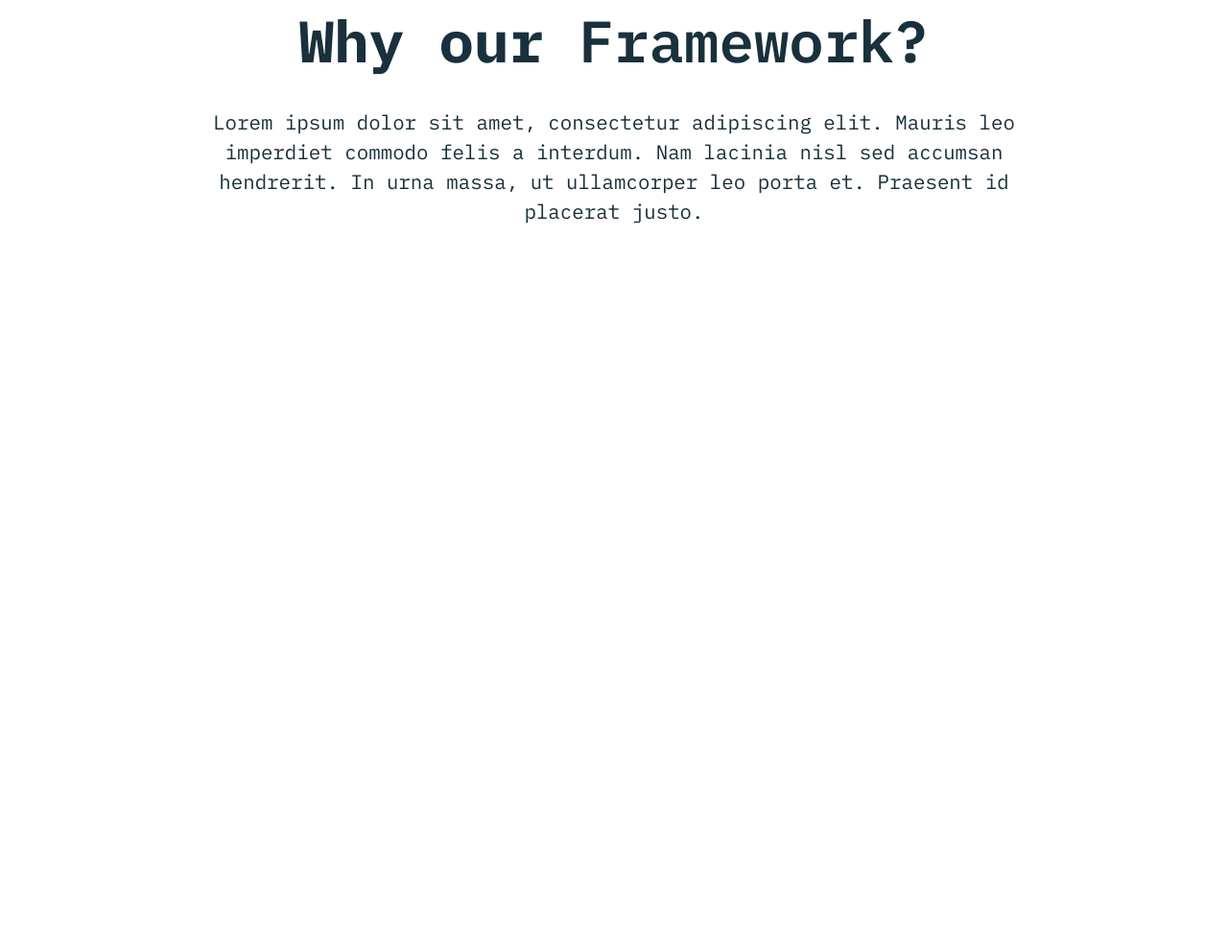
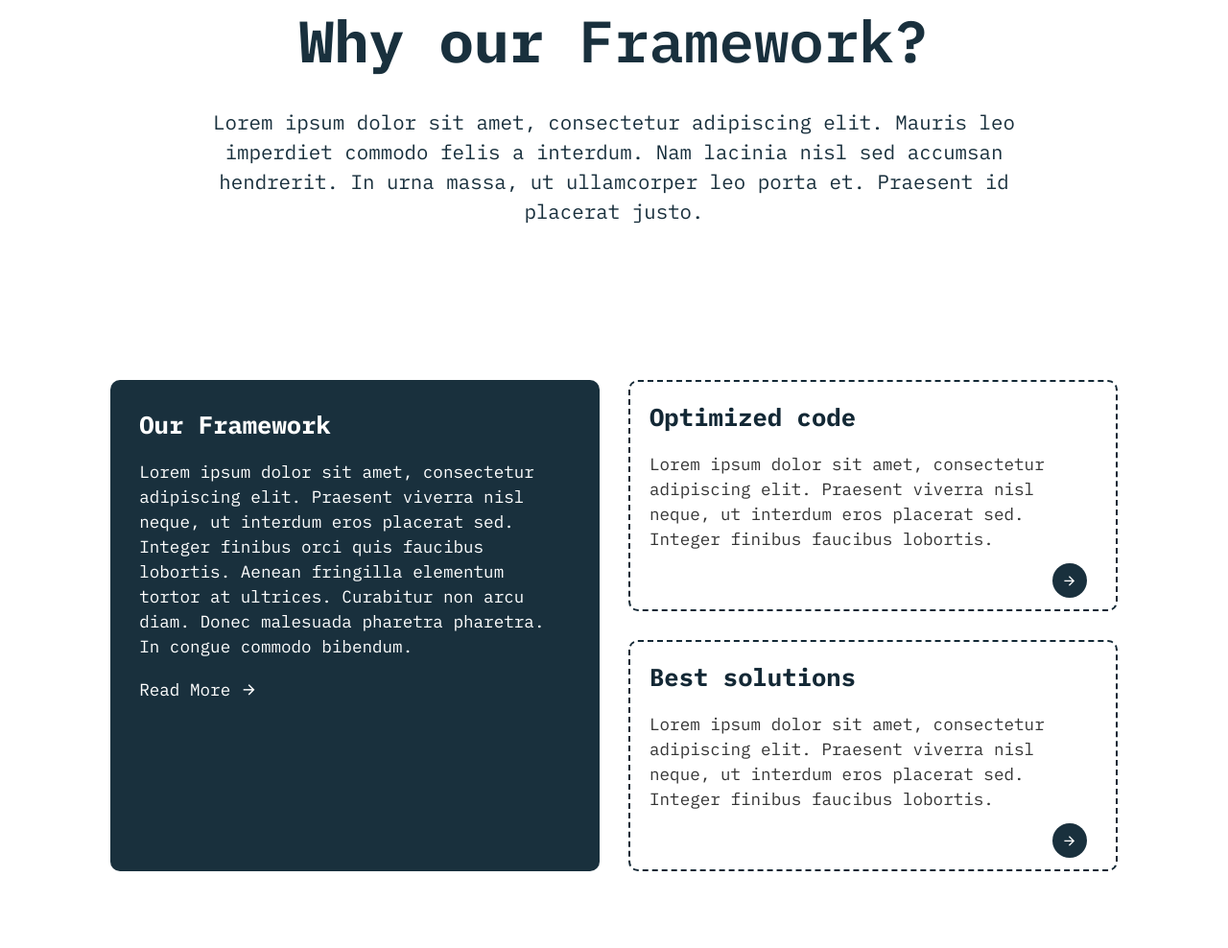
Before and after one commit to borhansiddque/web_development_framework, a plain HTML site: page index.html in a window 1280 px wide. Shown: the part 3062-4050 px from the top of the page at 96% size. Before the commit the page ends 3378 px from the top, so only its background shows below. Drawn offline with nearby package versions, Linux system fonts and the light colour scheme.

Commit message:
Framework Information Section Added

```diff
--- a/assets/css/responsive.css
+++ b/assets/css/responsive.css
@@ -54,6 +54,10 @@
         width: 100%;
         text-align: center;
     }
+
+    .framework-information-container {
+        grid-template-columns: 1fr;
+    }
 }
 
 @media screen and (max-width:576px) {
--- a/assets/css/style.css
+++ b/assets/css/style.css
@@ -377,3 +377,81 @@ nav {
 }
 
 /* Why our Framework End */
+
+/* Framework Information Section Start */
+.framework-information {
+    padding: 80px 0px;
+}
+
+.framework-information-container {
+    display: grid;
+    grid-template-columns: repeat(2, 1fr);
+    gap: 30px;
+}
+
+.framework-information-one {
+    background-color: #19303d;
+    color: #fff;
+    padding: 30px;
+    border-radius: 10px;
+    grid-row: span 2;
+}
+
+.framework-information-one a {
+    color: #fff;
+    font-size: 1.1rem;
+}
+
+.framework-information-one a:hover i {
+    padding-left: 5px;
+    transition: all .3s;
+}
+
+.framework-information-one h3 {
+    font-size: 1.6rem;
+}
+
+.framework-information-one p {
+    font-size: 1.1rem;
+    line-height: 26px;
+    margin: 20px 0px;
+}
+
+.framework-information-two {
+    border: 2px dashed #132835;
+    padding: 20px;
+    border-radius: 10px;
+}
+
+.framework-information-two h3 {
+    color: #132835;
+    font-size: 1.6rem;
+}
+
+.framework-information-two p {
+    color: #353535;
+    font-size: 1.1rem;
+    line-height: 26px;
+    margin: 20px 0px;
+}
+
+.framework-information-two div {
+    text-align: right;
+}
+
+.framework-information-two div i {
+    font-size: 1rem;
+    color: #fff;
+    background-color: #19303d;
+    padding: 10px;
+    border-radius: 50%;
+    margin-right: 10px;
+    transition: all .3s;
+}
+
+.framework-information-two:hover div i {
+    margin-right: 0px;
+    background-color: #13e5c0;
+}
+
+/* Framework Information Section End */
--- a/index.html
+++ b/index.html
@@ -148,6 +148,32 @@
                     <p class="our-framework-desc">Lorem ipsum dolor sit amet, consectetur adipiscing elit. Mauris leo imperdiet commodo felis a interdum. Nam lacinia nisl sed accumsan hendrerit. In urna massa, ut ullamcorper leo porta et. Praesent id placerat justo.</p>
                 </div>
             </section>
+            <!-- Framework Information Section -->
+            <section class="framework-information">
+                <div class="framework-information-container">
+                    <div class="framework-information-one">
+                        <h3>Our Framework</h3>
+                        <p>Lorem ipsum dolor sit amet, consectetur adipiscing elit. Praesent viverra nisl neque, ut interdum eros placerat sed. Integer finibus orci quis faucibus lobortis. Aenean fringilla elementum tortor at ultrices. Curabitur non arcu diam. Donec malesuada pharetra pharetra. In congue commodo bibendum.</p>
+                        <a href="">
+                            Read More <i class="ri-arrow-right-line"></i>
+                        </a>
+                    </div>
+                    <div class="framework-information-two">
+                        <h3>Optimized code</h3>
+                        <p>Lorem ipsum dolor sit amet, consectetur adipiscing elit. Praesent viverra nisl neque, ut interdum eros placerat sed. Integer finibus faucibus lobortis.</p>
+                        <div>
+                            <i class="ri-arrow-right-line"></i>
+                        </div>
+                    </div>
+                    <div class="framework-information-two">
+                        <h3>Best solutions</h3>
+                        <p>Lorem ipsum dolor sit amet, consectetur adipiscing elit. Praesent viverra nisl neque, ut interdum eros placerat sed. Integer finibus faucibus lobortis.</p>
+                        <div>
+                            <i class="ri-arrow-right-line"></i>
+                        </div>
+                    </div>
+                </div>
+            </section>
         </div>
     </main>
 </body>
```
